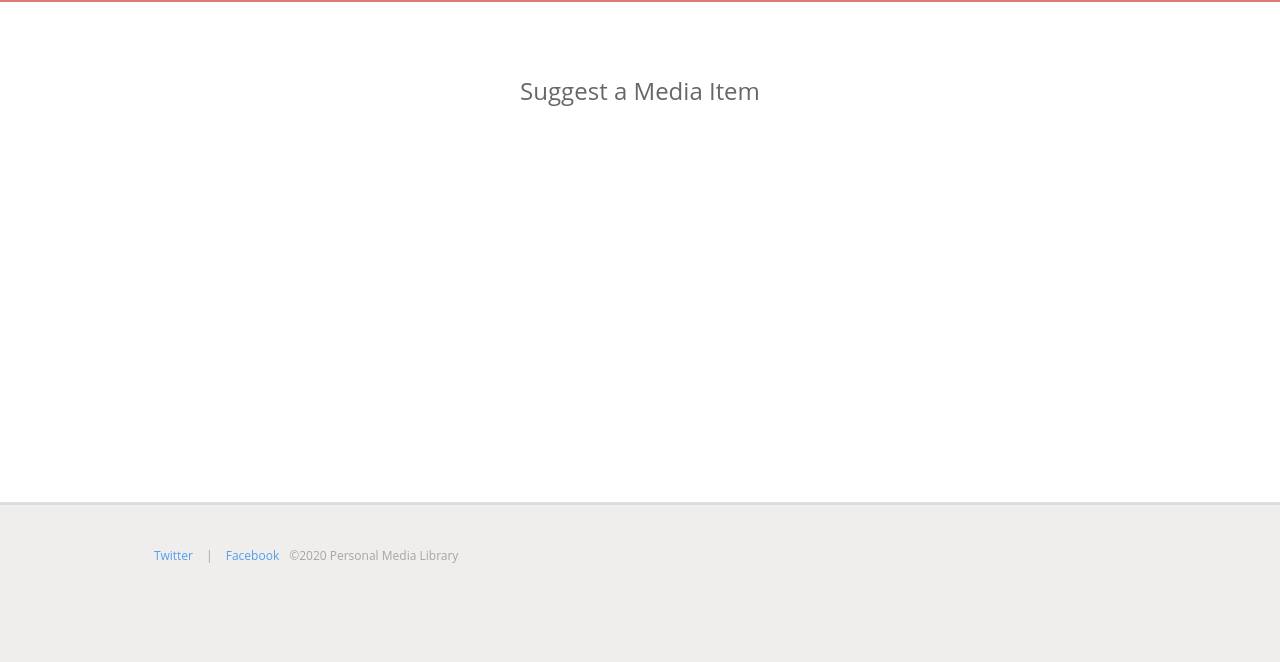
After one commit to jperk224/php-media-site, a PHP site: page /suggest.php in a window 1280 px wide. The commit adds this page. Shown: the part 138-800 px from the top of the page. Run offline with PHP 8.4, Linux system fonts and the light colour scheme.

Commit message:
Add header, footer, catalog, and suggest.

```diff
--- /dev/null
+++ b/inc/footer.php
@@ -0,0 +1,19 @@
+</div> <!-- end <div id="content"> -->
+
+	<div class="footer">
+
+		<div class="wrapper">
+
+			<ul>
+				<li><a href="http://twitter.com/treehouse">Twitter</a></li>
+				<li><a href="https://www.facebook.com/TeamTreehouse">Facebook</a></li>
+			</ul>
+
+			<p>&copy;<?php echo date("Y"); ?> Personal Media Library</p>
+
+		</div>
+
+	</div>
+
+</body>
+</html>
--- /dev/null
+++ b/inc/header.php
@@ -0,0 +1,25 @@
+<html>
+<head>
+	<title><?php echo $pageTitle; ?></title>
+	<link rel="stylesheet" href="css/style.css" type="text/css">
+</head>
+<body>
+
+	<div class="header">
+
+		<div class="wrapper">
+
+			<h1 class="branding-title"><a href="./">Personal Media Library</a></h1>
+
+			<ul class="nav">
+                <li class="books <?php if($section == "books") { echo "on"; } ?>"><a href="catalog.php?cat=books">Books</a></li>
+                <li class="movies <?php if($section == "movies") { echo "on"; } ?>"><a href="catalog.php?cat=movies">Movies</a></li>
+                <li class="music <?php if($section == "music") { echo "on"; } ?>"><a href="catalog.php?cat=music">Music</a></li>
+                <li class="suggest <?php if($section == "suggest") { echo "on"; } ?>"><a href="suggest.php">Suggest</a></li>
+            </ul>
+
+		</div>
+
+	</div>
+
+	<div id="content">
--- /dev/null
+++ b/suggest.php
@@ -0,0 +1,11 @@
+<?php
+$pageTitle = "Suggest a Media Item";
+$section = "suggest";
+
+include("inc/header.php"); ?>
+
+<div class="section page">
+    <h1>Suggest a Media Item</h1>
+</div> <!-- end <div class="section page"> -->
+
+<?php include("inc/footer.php"); ?>
```
Also changed, not shown: catalog.php (added, +26 -0 lines), index.php (+5 -45 lines).
